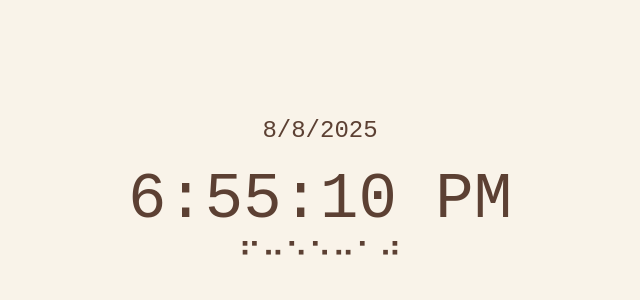
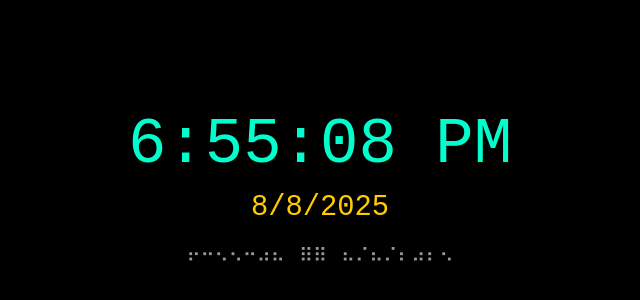
Before and after one commit to aminnajwa/useless-project, a plain HTML site: page time.html in a window 1280 px wide. Shown: the part 212-512 px from the top of the page, without its empty margins (320-960 px from the left). Drawn offline with Linux system fonts and the light colour scheme.

Commit message:
https://aminnajwa.github.io/useless-project/time.html

```diff
--- a/time.html
+++ b/time.html
@@ -1,87 +1,154 @@
 <!DOCTYPE html>
 <html lang="en">
 <head>
-  <title>Current Time</title>
+  <meta charset="UTF-8" />
+  <title>Time Explosion</title>
   <meta name="viewport" content="width=device-width, initial-scale=1.0">
   <style>
     body {
-      background-color: #f9f3e9;
+      margin: 0;
+      background-color: black;
+      color: white;
+      font-family: 'Courier New', monospace;
       display: flex;
-      flex-direction: column;
       justify-content: center;
       align-items: center;
       height: 100vh;
-      font-family: 'Courier New', monospace;
-      color: #5c4033;
       overflow: hidden;
+      flex-direction: column;
     }
 
-    #loading {
-      font-size: 2em;
-      animation: blink 1s infinite;
-      margin-bottom: 20px;
+    #loader {
+      border: 8px solid #444;
+      border-top: 8px solid white;
+      border-radius: 50%;
+      width: 60px;
+      height: 60px;
+      animation: spin 1s linear infinite;
     }
 
-    #clock {
+    @keyframes spin {
+      0% { transform: rotate(0deg); }
+      100% { transform: rotate(360deg); }
+    }
+
+    .explosion {
+      position: absolute;
+      width: 300px;
+      height: 300px;
+      background: radial-gradient(circle, red, orange, yellow, transparent);
+      border-radius: 50%;
+      animation: explode 1.5s ease-out forwards;
+      opacity: 0;
+      z-index: 2;
+    }
+
+    @keyframes explode {
+      0% {
+        opacity: 1;
+        transform: scale(0.2);
+      }
+      50% {
+        transform: scale(1.5);
+        opacity: 1;
+      }
+      100% {
+        transform: scale(3);
+        opacity: 0;
+      }
+    }
+
+    #time, #date, #braille {
+      opacity: 0;
+      transform: translateY(100px);
+      transition: opacity 1s ease-out, transform 1s ease-out;
+      z-index: 3;
+    }
+
+    #time.show, #date.show, #braille.show {
+      opacity: 1;
+      transform: translateY(0);
+    }
+
+    #time {
       font-size: 4em;
-      display: none;
+      color: #00ffcc;
     }
 
     #date {
-      font-size: 1.5em;
-      display: none;
-      margin-bottom: 20px;
+      font-size: 1.8em;
+      margin-top: 10px;
+      color: #ffcc00;
     }
 
     #braille {
-      font-size: 2em;
-      display: none;
+      font-size: 1.2em;
+      margin-top: 20px;
+      color: #999;
+      animation: glitch 2s infinite;
     }
 
-    @keyframes blink {
-      0%, 100% { opacity: 1; }
-      50% { opacity: 0.2; }
+    @keyframes glitch {
+      0% { transform: translateY(0); }
+      20% { transform: translateY(-2px); }
+      40% { transform: translateY(2px); }
+      60% { transform: translateY(-1px); }
+      80% { transform: translateY(1px); }
+      100% { transform: translateY(0); }
     }
   </style>
 </head>
 <body>
 
-  <div id="loading">⏳ Loading time...</div>
+<div id="loader"></div>
+<div class="explosion" id="boom"></div>
+<div id="time"></div>
 <div id="date"></div>
-  <div id="clock"></div>
 <div id="braille"></div>
 
-  <audio autoplay loop>
-    <source src="music.mp3" type="audio/mpeg">
+<audio id="bgmusic" autoplay loop>
+  <source src="https://files.catbox.moe/jr29ru.mp3" type="audio/mpeg">
   Your browser does not support the audio element.
 </audio>
 
 <script>
+  const timeDiv = document.getElementById('time');
+  const dateDiv = document.getElementById('date');
+  const brailleDiv = document.getElementById('braille');
+  const boom = document.getElementById('boom');
+  const loader = document.getElementById('loader');
+
   function toBraille(text) {
     const brailleMap = {
-        '0': '⠚', '1': '⠁', '2': '⠃', '3': '⠉', '4': '⠙', '5': '⠑',
-        '6': '⠋', '7': '⠛', '8': '⠓', '9': '⠊', ':': '⠒'
+      "0": "⠴", "1": "⠂", "2": "⠆", "3": "⠒", "4": "⠲",
+      "5": "⠢", "6": "⠖", "7": "⠶", "8": "⠦", "9": "⠔",
+      ":": "⠒", "/": "⠌", " ": "⠀"
     };
-      return text.split('').map(char => brailleMap[char] || ' ').join('');
+    return text.split('').map(c => brailleMap[c] || "⠿").join('');
   }
 
-    function showTime() {
+  function updateTime() {
     const now = new Date();
     const timeStr = now.toLocaleTimeString();
     const dateStr = now.toLocaleDateString();
 
-      document.getElementById("loading").style.display = "none";
-      document.getElementById("clock").style.display = "block";
-      document.getElementById("date").style.display = "block";
-      document.getElementById("braille").style.display = "block";
-
-      document.getElementById("clock").textContent = timeStr;
-      document.getElementById("date").textContent = dateStr;
-      document.getElementById("braille").textContent = toBraille(timeStr);
+    timeDiv.textContent = timeStr;
+    dateDiv.textContent = dateStr;
+    brailleDiv.textContent = toBraille(`${timeStr} ${dateStr}`);
   }
 
-    setTimeout(showTime, 2000); // Simulate loading delay
-    setInterval(showTime, 1000);
+  setTimeout(() => {
+    loader.style.display = 'none';
+    boom.style.opacity = 1;
+    boom.style.animation = 'explode 1.5s ease-out forwards';
+
+    setTimeout(() => {
+      updateTime();
+      timeDiv.classList.add("show");
+      dateDiv.classList.add("show");
+      brailleDiv.classList.add("show");
+    }, 1500);
+  }, 2000);
 </script>
 
 </body>
```
Lines whose indentation alone changed are shown as unchanged.
